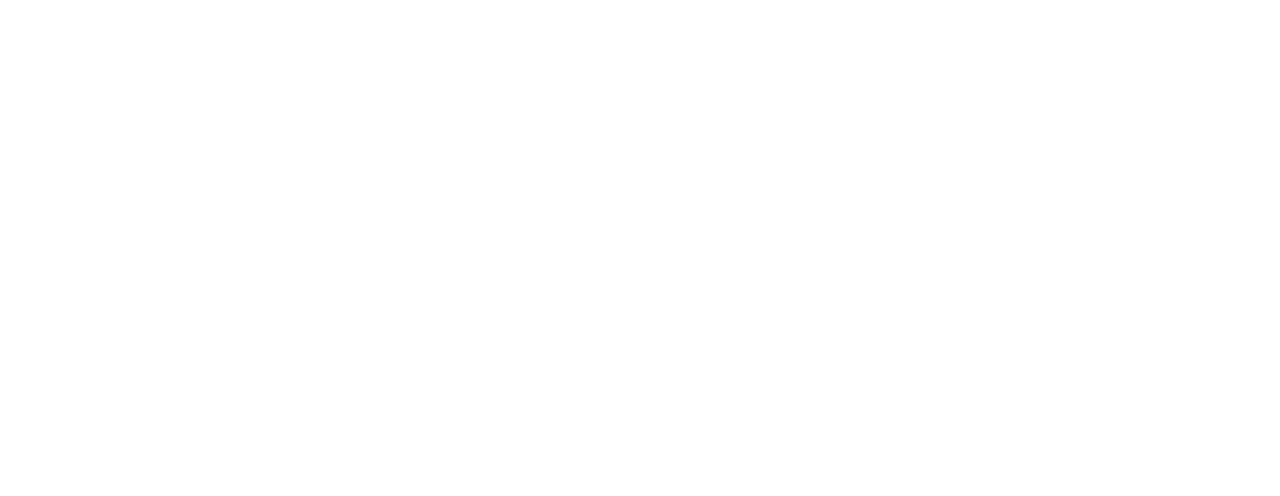
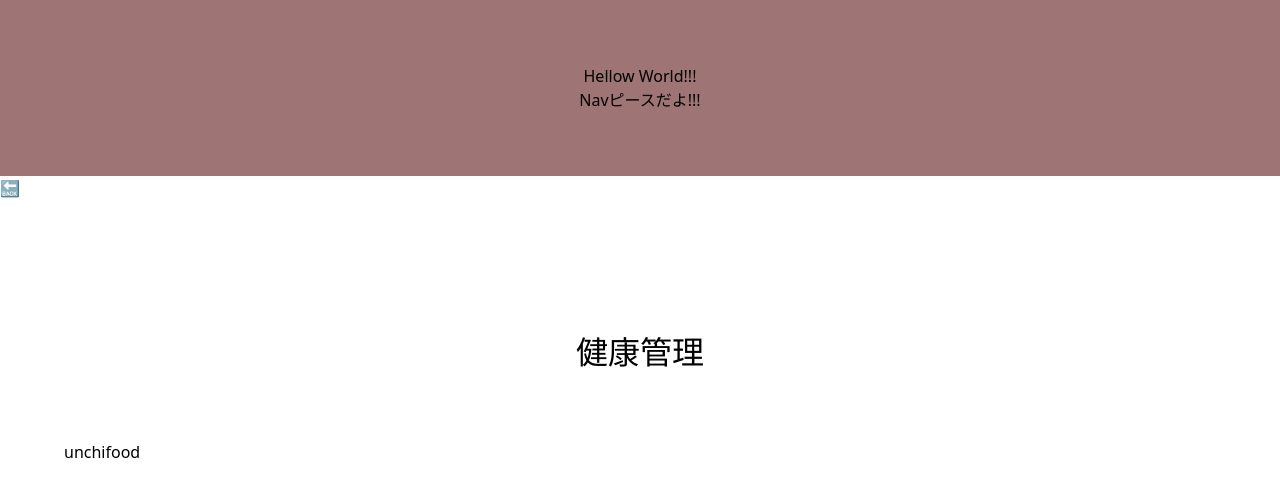
Before and after one commit to oyurisan/Nuxt-Parenting, a Nuxt app: page /health in a window 1280 px wide. Before the commit this address had no page. Shown: the top 496 px of the page. Built offline with nearby package versions, Linux system fonts and the light colour scheme.

Commit message:
ヘルスページ作成 画面遷移つき

```diff
--- a/components/Nav.vue
+++ b/components/Nav.vue
@@ -9,7 +9,7 @@
 <style>
 .Nav-main {
     width: 100%;
-    background-color: darkgrey;
+    background-color: rgb(158, 116, 116);
     text-align: center;
     padding: 5%;
 }
--- /dev/null
+++ b/layouts/default.vue
@@ -0,0 +1,16 @@
+<template>
+  <div>
+    <Nav />
+    <Nuxt />
+  </div>
+</template>
+
+
+<script>
+import Nav from '../components/Nav'
+export default {
+  components: {
+    Nav,
+  },
+}
+</script>
--- a/package.json
+++ b/package.json
@@ -40,9 +40,12 @@
     "husky": "^6.0.0",
     "jest": "^27.0.5",
     "lint-staged": "^10.5.4",
+    "node-sass": "6.0",
     "postcss": "^8.3.5",
     "prettier": "^2.3.2",
+    "sass-loader": "^10.2.0",
     "ts-jest": "^27.0.3",
-    "vue-jest": "^3.0.4"
+    "vue-jest": "^3.0.4",
+    "webpack": "^4.46.0"
   }
 }
--- /dev/null
+++ b/pages/health.vue
@@ -0,0 +1,23 @@
+<template>
+  <div class="health-main">
+    <div><nuxt-link to="/">🔙</nuxt-link></div>
+    <div class="health-title">健康管理</div>
+
+    <div class="health-container">
+      <div>unchi</div>
+      <div>food</div>
+    </div>
+  </div>
+</template>
+
+<style>
+.health-title {
+  text-align: center;
+  font-size: 200%;
+  margin-top: 10%;
+}
+.health-container {
+  display: flex;
+  margin: 5%;
+}
+</style>
--- a/pages/index.vue
+++ b/pages/index.vue
@@ -1,5 +1,12 @@
 <template>
-  <Tutorial/>
+  <div>
+    <div class="home-title">Home</div>
+
+    <div class="link">
+      <nuxt-link to="health">💊</nuxt-link>
+    </div>
+
+  </div>
 </template>
 
 <script lang="ts">
@@ -7,3 +14,16 @@
 
 export default Vue.extend({})
 </script>
+
+<style>
+.home-title {
+  text-align: center;
+  font-size: 200%;
+  margin-top: 5%;
+}
+.link {
+  text-align: center;
+  margin-top: 5%;
+  margin-bottom: 10%;
+}
+</style>
```
Also changed, not shown: 1 other file (tests, documents, lock files or other folders).
